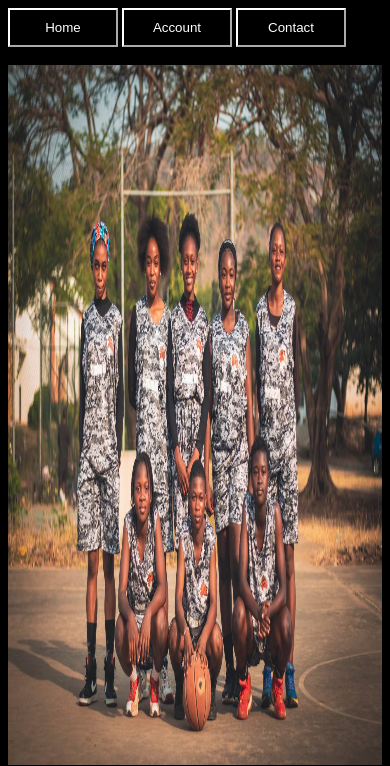
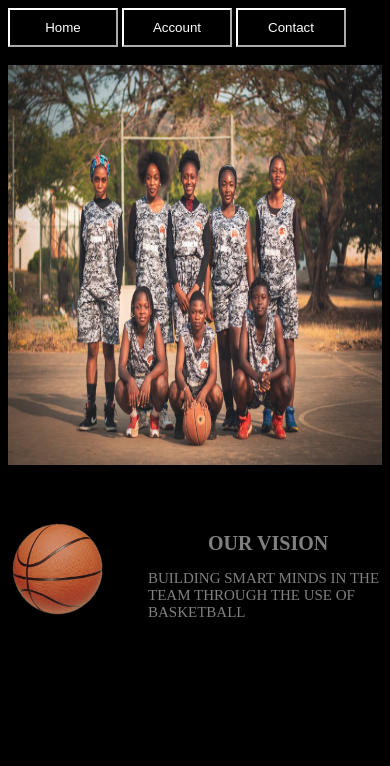
Before and after one commit to kamiz17/scorpion-nets, a plain HTML site: page index.html in a window 390 px wide. Shown: the top 766 px of the page. Drawn offline with Linux system fonts and the light colour scheme.

Commit message:
img size change

```diff
--- a/asset/css/style.css
+++ b/asset/css/style.css
@@ -23,7 +23,7 @@ button:hover{
 }
 img{
     width: 100%;
-    height: 700px;/*
+    height: 450px;/*
     object-fit: contain;*/
 }
 .page{
@@ -109,7 +109,7 @@ img{
     }
     img{
         width: 100%;
-        height: 700px;/*
+        height: 450px;/*
         object-fit: contain;*/
     }
     .page{
@@ -197,7 +197,7 @@ img{
 
     img{
     width: 100%;
-    height: 700px;/*
+    height: 450px;/*
     object-fit: contain;*/
 }
     .page{
@@ -285,7 +285,7 @@ img{
 
     img{
     width: 100%;
-    height: 700px;/*
+    height: 450px;/*
     object-fit: contain;*/
 }
     .page{
@@ -372,7 +372,7 @@ img{
 
     img{
     width: 100%;
-    height: 700px;/*
+    height: 450px;/*
     object-fit: contain;*/
 }
     .page{
@@ -460,7 +460,7 @@ img{
 
     img{
     width: 100%;
-    height: 700px;/*
+    height: 450px;/*
     object-fit: contain;*/
 }
     .page{
@@ -548,7 +548,7 @@ img{
 
     img{
     width: 100%;
-    height: 700px;/*
+    height: 450px;/*
     object-fit: contain;*/
 }
     .page{
@@ -644,7 +644,7 @@ img{
 
     img{
     width: 100%;
-    height: 700px;/*
+    height: 400px;/*
     object-fit: contain;*/
 }
     .page{
@@ -740,7 +740,7 @@ img{
 
     img{
     width: 100%;
-    height: 700px;/*
+    height: 400px;/*
     object-fit: contain;*/
 }
     .page{
```
